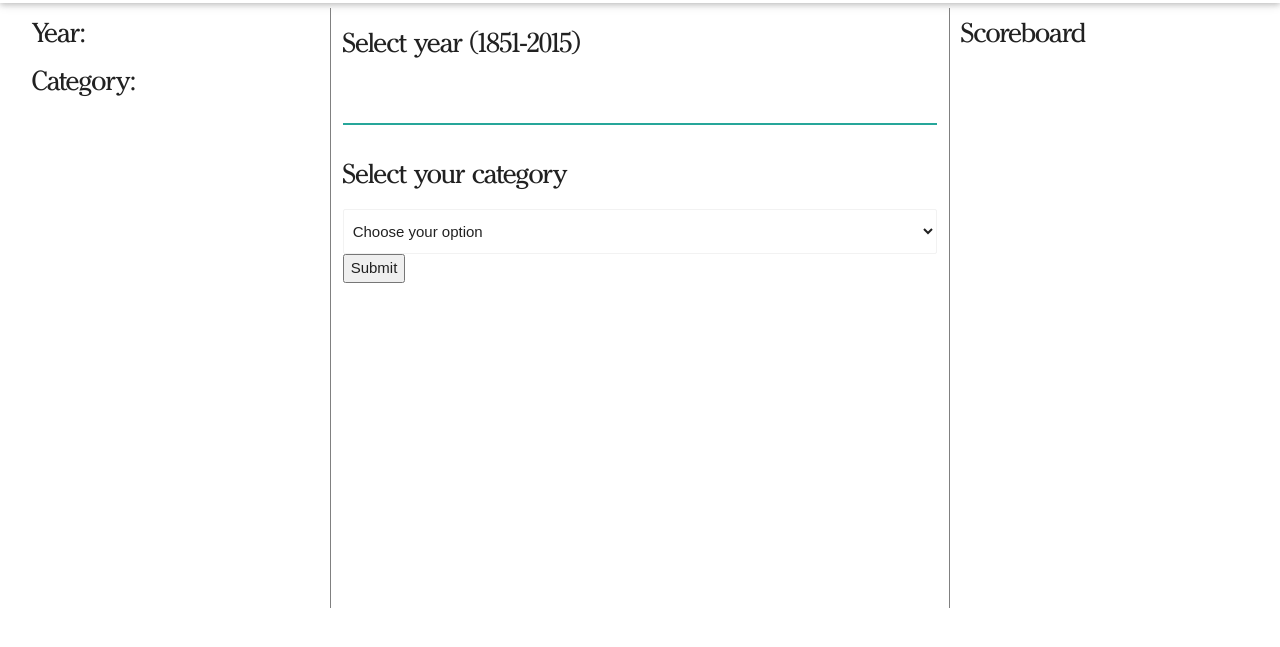
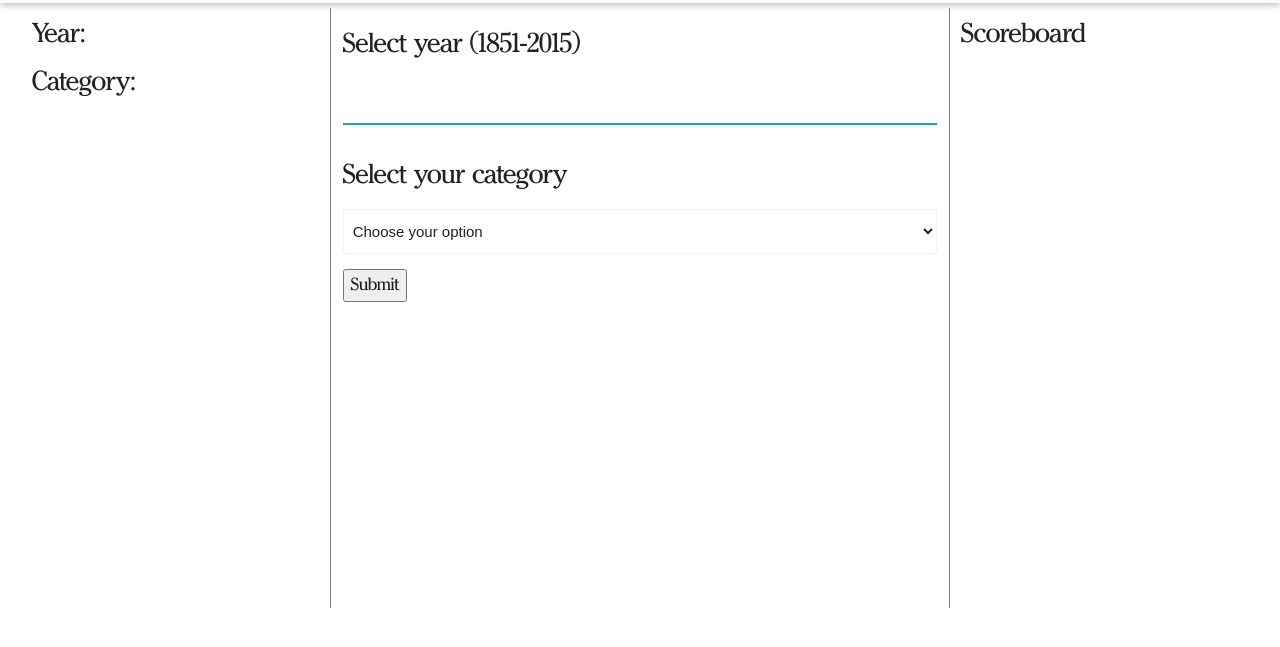
Before and after one commit to jacksomervell/The_Jog_On_Times, a plain HTML site: page frontEnd/index.html at #!/setup in a window 1280 px wide. Shown: the part 123-770 px from the top of the page. Drawn offline with nearby package versions, Linux system fonts and the light colour scheme; some packages are replaced by stand-ins of ours.

Commit message:
Button on setup page styled with consistent font

```diff
--- a/frontEnd/css/style.css
+++ b/frontEnd/css/style.css
@@ -60,9 +60,7 @@
 	margin-top: 5px;
 }
 
-
-
-.instructions-text,.login-container {
+.instructions-text,.login-container,.submit-button {
 	font-family: cheltenham;
 	font-size: 18px;
 }
--- a/frontEnd/setup.html
+++ b/frontEnd/setup.html
@@ -16,7 +16,9 @@
       <option value="Sports">Sports</option>
       </select>
 
-<button ng-click='headlines.getData()' ui-sref="quiz" type="submit">Submit </button>
+  <p>
+    <button class="submit-button" ng-click='headlines.getData()' ui-sref="quiz" type="submit">Submit </button>
+  </p>
 
 
 </form>
```
Also changed, not shown: frontEnd/login.html (+1 -1 lines).
